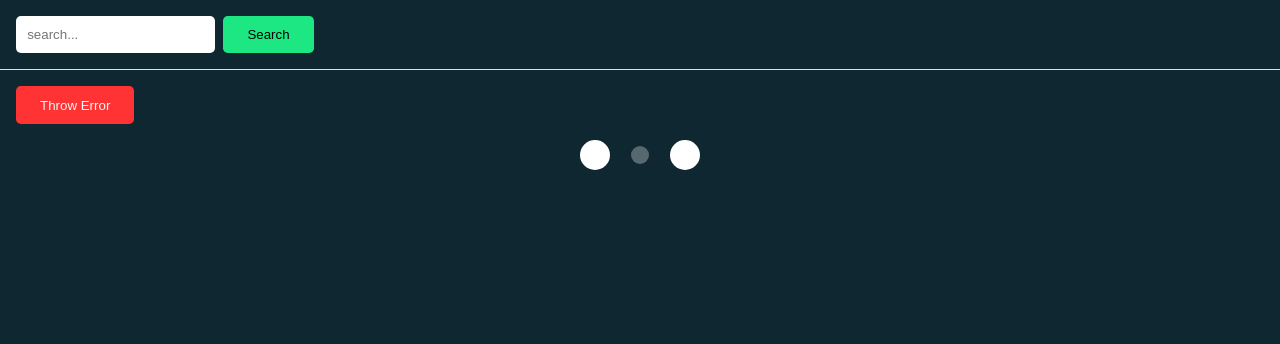
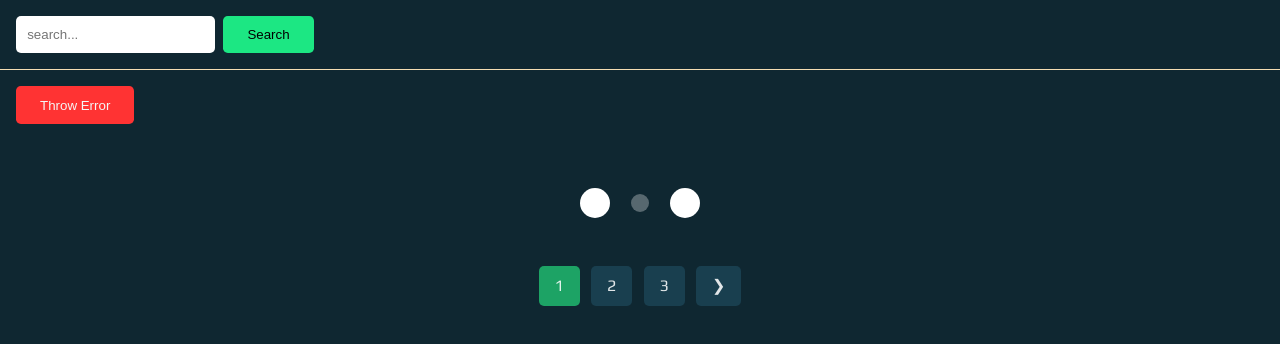
Before and after one commit to antasth/rsschool-react, a React (Vite) app in the folder rsschool-react/: page / in a window 1280 px wide. Shown: the top 344 px of the page. Built offline with nearby package versions, Linux system fonts and the light colour scheme; no server answers.

Commit message:
feat: add pages change in Pagination

```diff
--- a/rsschool-react/src/components/Pagination/Pagination.tsx
+++ b/rsschool-react/src/components/Pagination/Pagination.tsx
@@ -8,7 +8,14 @@ const Pagination = (props: {
 }): React.ReactElement => {
   const { gamesCount, currentPage, setCurrentPage } = props;
   const pagesArray = getPagesArray(gamesCount, 20);
-  const pages = pagesArray.length > 5 ? pagesArray.slice(0, 5) : pagesArray;
+  const pages =
+    pagesArray.length > 5
+      ? pagesArray.slice(
+          currentPage > 2 ? currentPage - 3 : 0,
+          currentPage > 2 ? currentPage + 2 : 3
+        )
+      : pagesArray;
+  console.log(pages);
 
   const nextPage = (): void => {
     if (currentPage < pagesArray.length) setCurrentPage(currentPage + 1);
@@ -18,9 +25,11 @@ const Pagination = (props: {
   };
   return (
     <div className={styles.pagination}>
+      {currentPage > 1 && (
         <div className={styles.page} onClick={prevPage}>
           &#x276E;
         </div>
+      )}
       {pages.map((page) => (
         <div
           key={page}
@@ -34,20 +43,11 @@ const Pagination = (props: {
           {page}
         </div>
       ))}
-      <div className={styles.dots}>...</div>
-      <div
-        className={
-          currentPage === pagesArray.length
-            ? `${styles.page} ${styles.active}`
-            : styles.page
-        }
-        onClick={(): void => setCurrentPage(pagesArray.length)}
-      >
-        {pagesArray.length}
-      </div>
+      {currentPage < pagesArray.length && (
         <div className={styles.page} onClick={nextPage}>
           &#x276F;
         </div>
+      )}
     </div>
   );
 };
--- a/rsschool-react/src/pages/MainPage.module.css
+++ b/rsschool-react/src/pages/MainPage.module.css
@@ -3,6 +3,7 @@
   justify-content: center;
   flex-direction: column;
   align-items: center;
+  row-gap: 3rem;
   width: 100%;
   max-width: 1440px;
   padding-bottom: 3rem;
--- a/rsschool-react/src/pages/MainPage.tsx
+++ b/rsschool-react/src/pages/MainPage.tsx
@@ -49,11 +49,11 @@ const MainPage = (): React.ReactElement => {
             setCurrentPage={setCurrentPage}
           />
         )}
-        {/* <Pagination
-          gamesCount={600}
+        <Pagination
+          gamesCount={250}
           currentPage={currentPage}
           setCurrentPage={setCurrentPage}
-        /> */}
+        />
       </main>
     </>
   );
```
Lines whose indentation alone changed are shown as unchanged.
